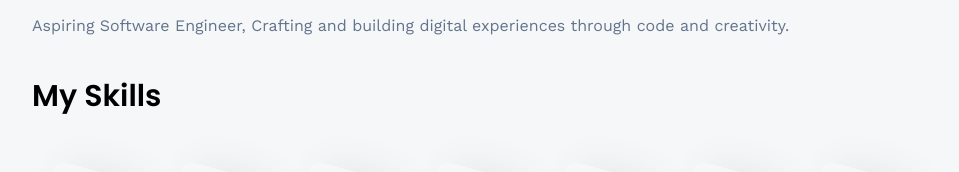
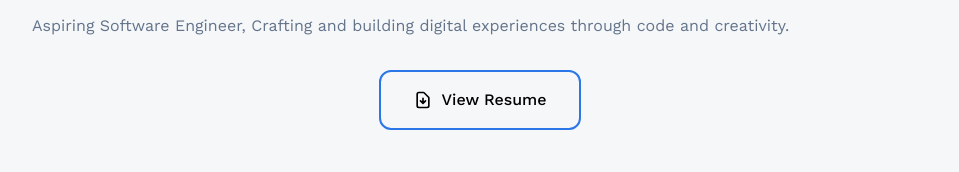
Before and after one commit to SudharsanSaravanan/3d-portfolio, a React (Vite) app: page /about in a window 1280 px wide. Shown: the part 198-370 px from the top of the page, without its empty margins (160-1119 px from the left). Built offline with nearby package versions, Linux system fonts and the light colour scheme.

Commit message:
resume added commit

```diff
--- a/src/pages/About.jsx
+++ b/src/pages/About.jsx
@@ -1,10 +1,14 @@
-import React from 'react'
-import { VerticalTimeline, VerticalTimelineElement }  from 'react-vertical-timeline-component';
+import React from 'react';
+import { VerticalTimeline, VerticalTimelineElement } from 'react-vertical-timeline-component';
 import 'react-vertical-timeline-component/style.min.css';
 import { skills, experiences } from '../constants';
 import CTA from '../components/CTA';
 
 const About = () => {
+  const openResume = () => {
+    window.open('./resume.pdf', '_blank', 'noopener,noreferrer');
+  };
+
   return (
     <section className="max-container">
       <h1 className="head-text">
@@ -17,11 +21,36 @@ const About = () => {
         </p>
       </div>
 
+      <div className="mt-8 flex justify-center">
+        <button
+          onClick={openResume}
+          className="relative group overflow-hidden px-8 py-4 bg-transparent border-2 border-blue-500 rounded-xl transition-all duration-300 ease-in-out hover:bg-blue-500 hover:text-white"
+        >
+          <span className="relative z-10 flex items-center gap-2 font-medium">
+            <svg
+              className="w-5 h-5 transition-transform group-hover:rotate-12"
+              fill="none"
+              stroke="currentColor"
+              viewBox="0 0 24 24"
+            >
+              <path
+                strokeLinecap="round"
+                strokeLinejoin="round"
+                strokeWidth="2"
+                d="M12 10v6m0 0l-3-3m3 3l3-3m2 8H7a2 2 0 01-2-2V5a2 2 0 012-2h5.586a1 1 0 01.707.293l5.414 5.414a1 1 0 01.293.707V19a2 2 0 01-2 2z"
+              />
+            </svg>
+            View Resume
+          </span>
+          <div className="absolute inset-0 -z-10 bg-blue-500 transform origin-left scale-x-0 transition-transform duration-300 ease-in-out group-hover:scale-x-100" />
+        </button>
+      </div>
+
       <div className="py-10 flex flex-col">
         <h3 className="subhead-text">My Skills</h3>
         <div className="mt-16 flex flex-wrap gap-12">
           {skills.map((skill) => (
-            <div className="block-container w-10 h-10 sm:w-20 sm:h-20">
+            <div className="block-container w-10 h-10 sm:w-20 sm:h-20" key={skill.name}>
               <div className="btn-back rounded-xl" />
               <div className="btn-front rounded-xl flex justify-center items-center">
                 <img
@@ -93,7 +122,7 @@ const About = () => {
 
       <CTA />
     </section>
-  )
-}
+  );
+};
 
-export default About
+export default About;
```
Also changed, not shown: 1 other file (tests, documents, lock files or other folders). Lines whose indentation alone changed are shown as unchanged.
